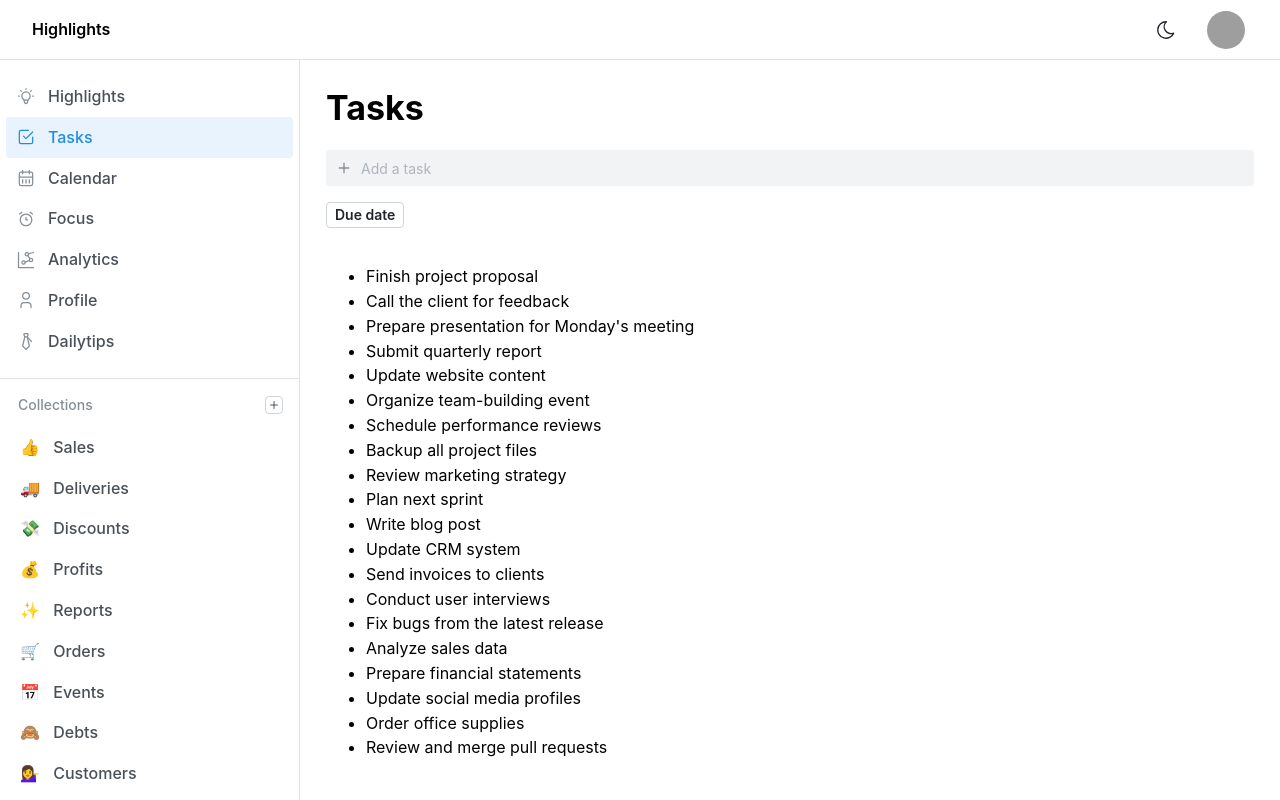
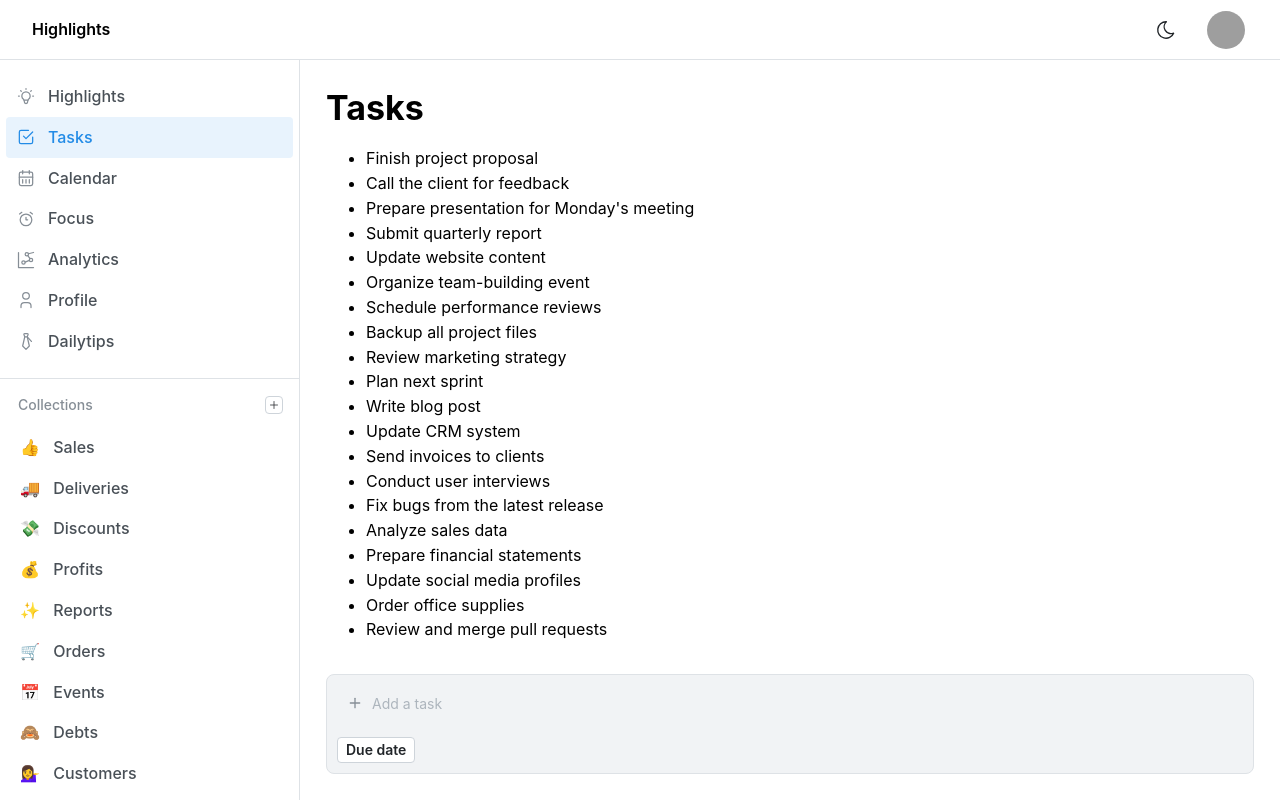
Before and after one commit to nipunayf/highlights, a Next.js app in the folder src/website/highlights/: page /tasks in a window 1280 px wide. Built offline with nearby package versions, Linux system fonts and the light colour scheme; grey boxes are pictures that could not be loaded; what @azure/msal-react would draw is missing.

Commit message:
Change Tasks page layout

```diff
--- /dev/null
+++ b/src/website/highlights/src/features/tasks/TaskForm.module.css
@@ -0,0 +1,8 @@
+.container {
+    background-color: light-dark(var(--mantine-color-gray-1), var(--mantine-color-dark-5));
+
+    &:hover,
+    &:focus-within {
+        background-color: light-dark(var(--mantine-color-gray-0), var(--mantine-color-dark-6));
+    }
+}
--- a/src/website/highlights/src/features/tasks/TaskForm.tsx
+++ b/src/website/highlights/src/features/tasks/TaskForm.tsx
@@ -1,10 +1,10 @@
 import { taskAdded } from '@/features/tasks/tasksSlice';
 import { useAppDispatch } from '@/hooks';
-import { createTask } from '@/services/api';
-import { Box, Button, Group, Menu, TextInput, rem } from '@mantine/core';
+import { Box, Button, Group, Menu, Paper, TextInput, rem } from '@mantine/core';
 import { DatePicker } from '@mantine/dates';
 import { useForm } from '@mantine/form';
 import { IconPlus } from '@tabler/icons-react';
+import classes from './TaskForm.module.css';
 
 export default function TaskForm() {
 
@@ -18,7 +18,7 @@ export default function TaskForm() {
         },
 
         validate: {
-            title: (value) => (value ? null : 'Title cannot be empty'),
+            title: (value) => (value ? null : ''),
         },
     });
 
@@ -31,15 +31,26 @@ export default function TaskForm() {
         form.reset();
     };
 
+    const handleKeyDown = (event: any) => {
+        if (event.key === 'Enter') {
+            event.preventDefault();
+            form.onSubmit(async (values) => {
+                handleAddTask(values);
+            })();
+        }
+    };
+
     return (
-        <form onSubmit={form.onSubmit((values) => handleAddTask(values))}>
+        <Paper p={'xs'} radius={'md'} withBorder className={classes.container}>
+            <form>
                 <TextInput
                     leftSectionPointerEvents="none"
                     leftSection={<IconPlus style={{ width: rem(16), height: rem(16) }}></IconPlus>}
-                variant='filled'
+                    variant='unstyled'
                     placeholder="Add a task"
                     key={form.key('title')}
                     {...form.getInputProps('title')}
+                    onKeyDown={handleKeyDown}
                 />
 
                 <Group mt="md" gap={'md'}>
@@ -47,7 +58,6 @@ export default function TaskForm() {
                         <Menu.Target>
                             <Button variant="default" size='compact-sm'>Due date</Button>
                         </Menu.Target>
-
                         <Menu.Dropdown>
                             <Menu.Item component={Box} closeMenuOnClick={false} style={{ backgroundColor: 'transparent' }}>
                                 <DatePicker
@@ -60,7 +70,8 @@ export default function TaskForm() {
                             </Menu.Item>
                         </Menu.Dropdown>
                     </Menu>
-            </Group>
-        </form>
+                </Group >
+            </form >
+        </Paper >
     );
 }
--- /dev/null
+++ b/src/website/highlights/src/pages/tasks/Tasks.module.css
@@ -0,0 +1,3 @@
+.tasks {
+    height: calc(100dvh - var(--app-shell-header-offset) - calc(2* var(--app-shell-padding)) - calc(2* var(--mantine-spacing-xs)));
+}
--- a/src/website/highlights/src/pages/tasks/index.tsx
+++ b/src/website/highlights/src/pages/tasks/index.tsx
@@ -1,18 +1,21 @@
 import PageLayout from "@/components/PageLayout";
-import { Space, Title } from "@mantine/core";
+import { Box, Flex, ScrollArea, Title } from "@mantine/core";
 import { ReactNode } from "react";
 import TaskForm from "@/features/tasks/TaskForm";
 import TaskList from "@/features/tasks/TaskList";
+import classes from './Tasks.module.css';
 
 export default function Tasks() {
     return (
-        <>
+        <Flex className={classes.tasks} direction={"column"}>
             <Title order={1}>Tasks</Title>
-            <Space h="lg" />
-            <TaskForm />
-            <Space h="lg" />
-            <TaskList />
-        </>
+            <ScrollArea>
+                <TaskList />
+            </ScrollArea>
+            <Box mt={'auto'} mb={0}>
+                <TaskForm />
+            </Box>
+        </Flex>
     )
 }
 
```
Lines whose indentation alone changed are shown as unchanged.
